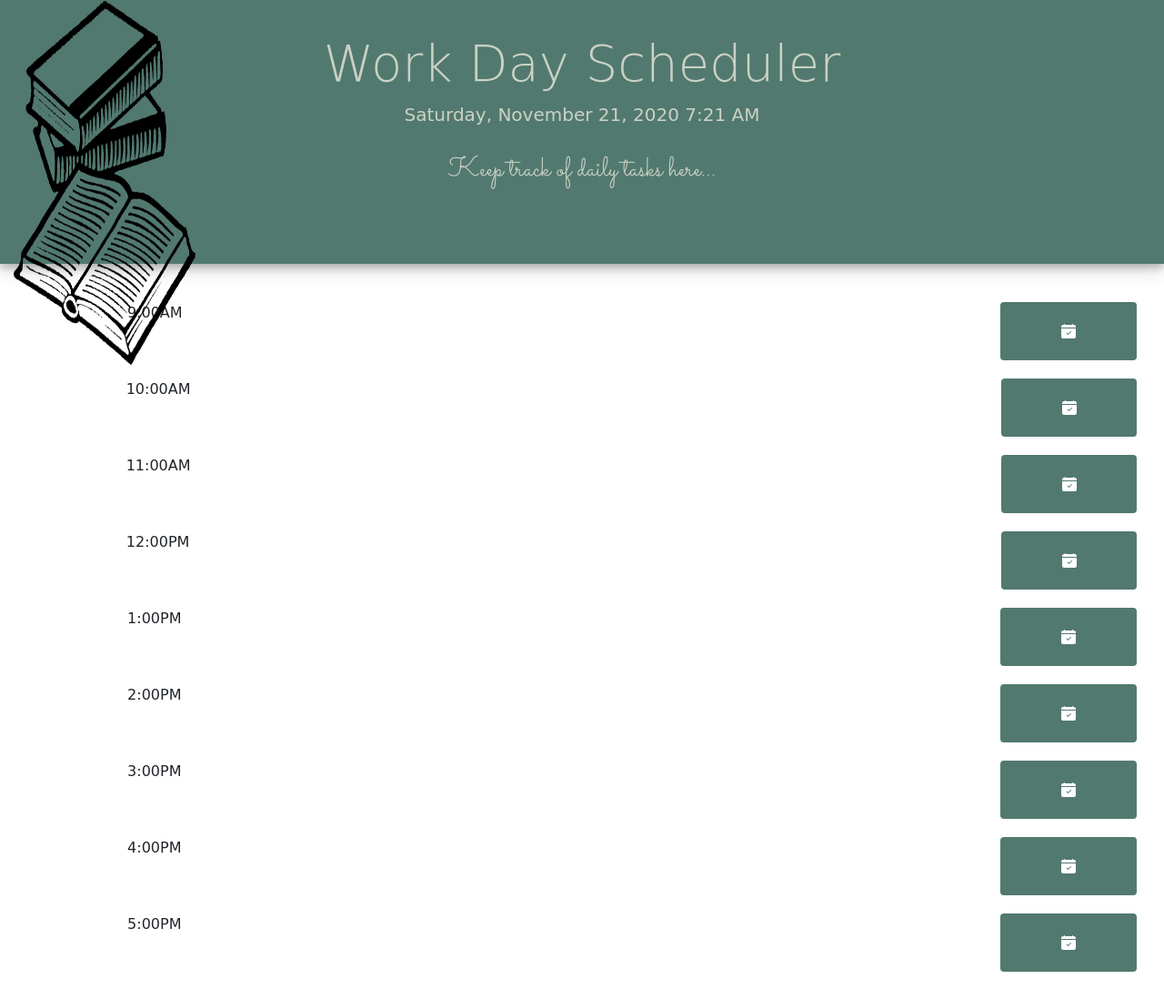
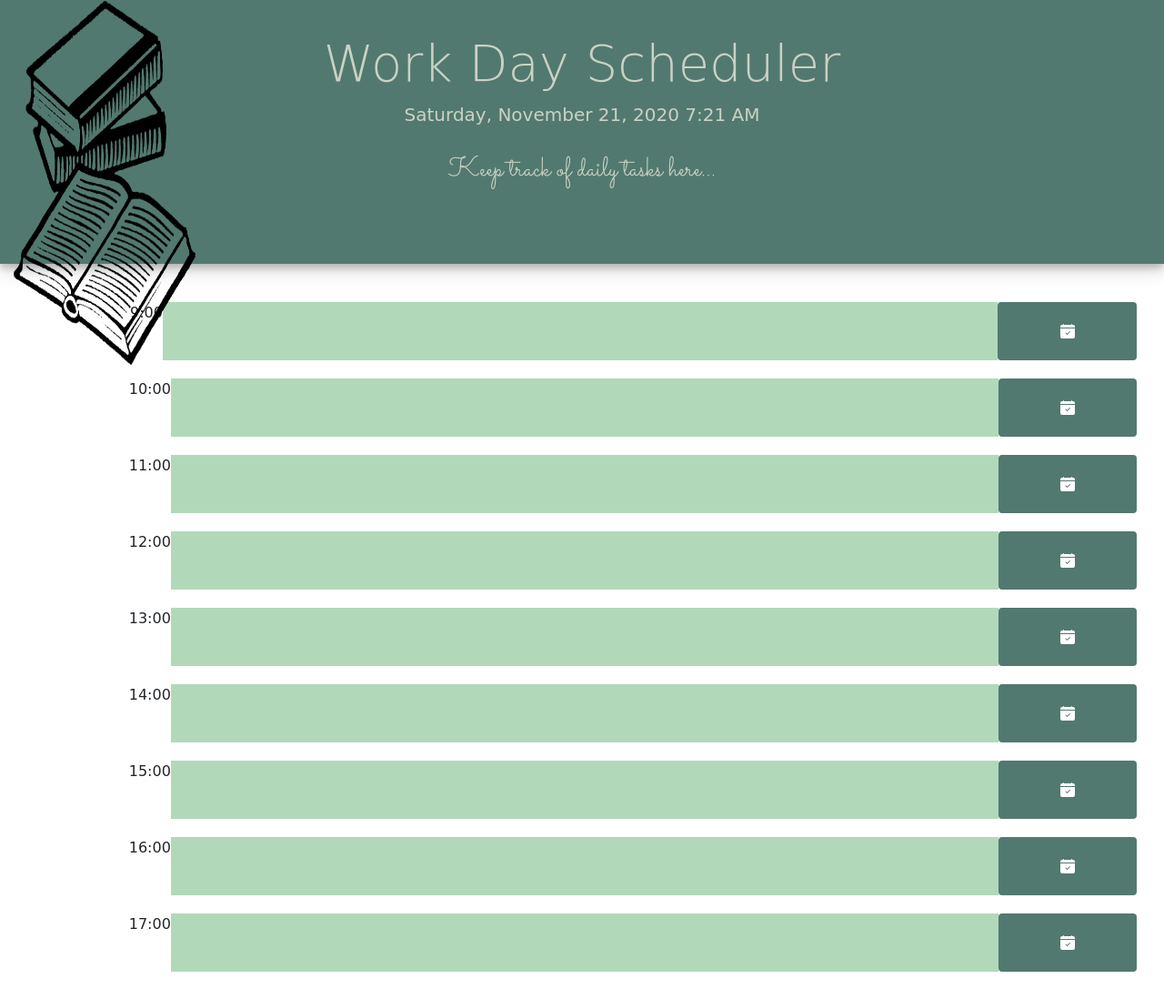
Before and after one commit to abissier/Work-Day-Scheduler, a plain HTML site: page index.html in a window 1280 px wide. Shown: the part 48-1146 px from the top of the page at 91% size. Drawn offline with nearby package versions, Linux system fonts and the light colour scheme; a web font is replaced by a local one.

Commit message:
completed comparetime function

```diff
--- a/index.html
+++ b/index.html
@@ -33,7 +33,7 @@
     </div>
     <div class="schedule-block">
         <div class="block">
-            <div class="time-day" id="time-keeper" data-time="9">9:00AM</div>
+            <div class="time-day" id="time-keeper" data-time="9">9:00</div>
             <input type="text" id="todo9" name="todo">
             <button type="button" class="save btn btn-success"><svg width="1em" height="1em" viewBox="0 0 16 16"
                     class="bi bi-calendar-check-fill" fill="currentColor" xmlns="http://www.w3.org/2000/svg">
@@ -42,7 +42,7 @@
                 </svg></button>
         </div>
         <div class="block">
-            <div class="time-day" id="time-keeper" data-time="10">10:00AM</div>
+            <div class="time-day" id="time-keeper" data-time="10">10:00</div>
             <input type="text" id="todo10" name="todo">
             <button type="button" class="save btn btn-success"><svg width="1em" height="1em" viewBox="0 0 16 16"
                     class="bi bi-calendar-check-fill" fill="currentColor" xmlns="http://www.w3.org/2000/svg">
@@ -51,7 +51,7 @@
                 </svg></button>
         </div>
         <div class="block">
-            <div class="time-day" id="time-keeper" data-time="11">11:00AM</div>
+            <div class="time-day" id="time-keeper" data-time="11">11:00</div>
             <input type="text" id="todo11" name="todo">
             <button type="button" class="save btn btn-success"><svg width="1em" height="1em" viewBox="0 0 16 16"
                     class="bi bi-calendar-check-fill" fill="currentColor" xmlns="http://www.w3.org/2000/svg">
@@ -60,7 +60,7 @@
                 </svg></button>
         </div>
         <div class="block">
-            <div class="time-day" id="time-keeper" data-time="12">12:00PM</div>
+            <div class="time-day" id="time-keeper" data-time="12">12:00</div>
             <input type="text" id="todo12" name="todo" >
             <button type="button" class="save btn btn-success"><svg width="1em" height="1em" viewBox="0 0 16 16"
                     class="bi bi-calendar-check-fill" fill="currentColor" xmlns="http://www.w3.org/2000/svg">
@@ -69,7 +69,7 @@
                 </svg></button>
         </div>
         <div class="block">
-            <div class="time-day" id="time-keeper" data-time="13">1:00PM</div>
+            <div class="time-day" id="time-keeper" data-time="13">13:00</div>
             <input type="text" id="todo13" name="todo" >
             <button type="button" class="save btn btn-success"><svg width="1em" height="1em" viewBox="0 0 16 16"
                     class="bi bi-calendar-check-fill" fill="currentColor" xmlns="http://www.w3.org/2000/svg">
@@ -78,7 +78,7 @@
                 </svg></button>
         </div>
         <div class="block">
-            <div class="time-day" id="time-keeper" data-time="14">2:00PM</div>
+            <div class="time-day" id="time-keeper" data-time="14">14:00</div>
             <input type="text" id="todo14" name="todo" >
             <button type="button" class="save btn btn-success"><svg width="1em" height="1em" viewBox="0 0 16 16"
                     class="bi bi-calendar-check-fill" fill="currentColor" xmlns="http://www.w3.org/2000/svg">
@@ -87,7 +87,7 @@
                 </svg></button>
         </div>
         <div class="block">
-            <div class="time-day" id="time-keeper" data-time="15">3:00PM</div>
+            <div class="time-day" id="time-keeper" data-time="15">15:00</div>
             <input type="text" id="todo15" name="todo" >
             <button type="button" class="save btn btn-success"><svg width="1em" height="1em" viewBox="0 0 16 16"
                     class="bi bi-calendar-check-fill" fill="currentColor" xmlns="http://www.w3.org/2000/svg">
@@ -96,7 +96,7 @@
                 </svg></button>
         </div>
         <div class="block">
-            <div class="time-day" id="time-keeper" data-time="16">4:00PM</div>
+            <div class="time-day" id="time-keeper" data-time="16">16:00</div>
             <input type="text" id="todo16" name="todo" >
             <button type="button" class="save btn btn-success"><svg width="1em" height="1em" viewBox="0 0 16 16"
                     class="bi bi-calendar-check-fill" fill="currentColor" xmlns="http://www.w3.org/2000/svg">
@@ -105,7 +105,7 @@
                 </svg></button>
         </div>
         <div class="block">
-            <div class="time-day" id="time-keeper" data-time="17">5:00PM</div>
+            <div class="time-day" id="time-keeper" data-time="17">17:00</div>
             <input type="text" id="todo17" name="todo" >
             <button type="button" class="save btn btn-success"><svg width="1em" height="1em" viewBox="0 0 16 16"
                     class="bi bi-calendar-check-fill" fill="currentColor" xmlns="http://www.w3.org/2000/svg">
--- a/script.js
+++ b/script.js
@@ -1,7 +1,8 @@
+//main clock to display time and day
 var today = moment();
 $("#date").text(today.format("LLLL"));
 
-//create variable called currenthour that we can use to compare to time blocks
+//create variable called currenthour that we can use to compare w time blocks
 var currentHour = moment().format("H");
 
 // grab HTML data attr to compare to current hour
@@ -21,63 +22,45 @@ function compareTime(currentHour, calendarHourTime) {
     //grab time from currentHour obj
     calendarHourTime = calendarHourObj._d;
 
-    //grab first todo9 id and datatime9 data attr to iterate through for loop
-    var todo9 = document.querySelectorAll("#todo9");
+    //for loop to run through data attrbutes to compare time and add classes to todo ids
+    for (var i = 9; i < 18; i++) {
 
-
-    //for loop to run through data attrbutes to compare time and add classes to todo ids
-    for (var i = 9; i < 17; i++) {
+        //create variables that will update when looped through
         var todo = document.querySelectorAll("#todo" + i);
         var dataTime = document.querySelectorAll("div[data-time='" + i + "']");
+
+        //grab the hour and minutes from moment obj
         var momentCompare = (moment(momentObjTime));
         var momentCompare2 = momentCompare._d;
-        var momentCompare3 = momentCompare2.toString().substr(15,3);
-
-
-console.log(momentCompare3);
+        var momentCompare3 = momentCompare2.toString().substr(15,6);
 
         //compare hours and add classes to change background colors
-        if (moment(momentObjTime).isBefore(dataTime[0].outerText)) {
+        if (momentCompare3 < (dataTime[0].outerText)) {
+            todo[0].classList.add("after");
+        } else if (momentCompare3 > (dataTime[0].outerText)) {
             todo[0].classList.add("before");
-        } else if (moment(momentObjTime).isAfter(dataTime[0].outerText)) {
-            todo[0].classList.add("after");
         } else {
             todo[0].classList.add("same");
         }
     }
-}
+};
 
 //call function
 compareTime();
 
 
-
-
-
-// var nineAMEl = $('input[name="todo"]');
-
-// //create save button w event listner
-
-// $(document).on("click", ".save", saveInput);
+//create save button w event listner
+$(document).on("click", ".save", saveInput);
 
 // //function that saves user text input when save button is clicked
-// function saveInput(event) {
+function saveInput(event) {
 
-//     // Prevent the default behavior
-//     event.preventDefault();
-//     console.log(nineAMEl.val());
-// }
+    // Prevent the default behavior
+    event.preventDefault();
+    //create variable for the item
+    var todoItem = $('input[name="todo"]').val();
+    console.log(todoItem);
+}
 
-
-// ex: var listEl = document.querySelector("#grocery-list");
-// var shoppingCartEl = document.querySelector("#shopping-cart");
-// var groceries = ["Bananas", "Apples", "Oranges", "Grapes", "Blueberries"];
-
-// listEl.addEventListener("click", function(event) {
-//   event.preventDefault();
-//   if(event.target.matches("button")) {
-//     var item = document.createElement("div");
-//     item.textContent = groceries[event.target.parentElement.id];
-//     shoppingCartEl.append(item);
-//   }
-// });
+//call function
+saveInput();
```
